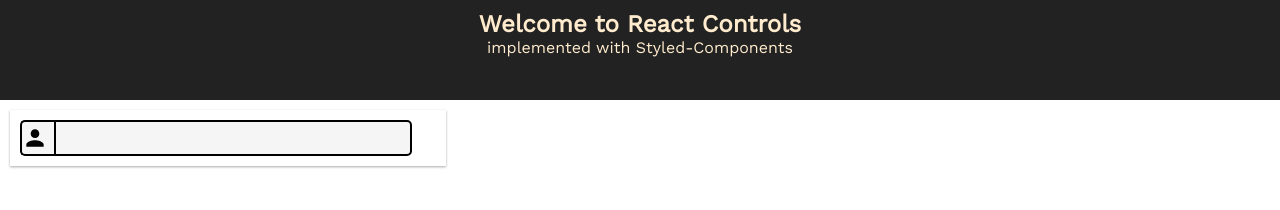
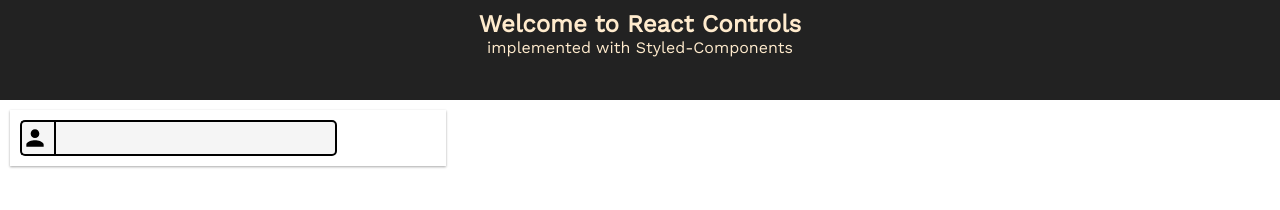
Before and after one commit to ernestoherrera/react-controls, a React (Create React App) app: page / in a window 1280 px wide. Shown: the top 210 px of the page. Built offline with nearby package versions, Linux system fonts and the light colour scheme; a web font is replaced by a local one.

Commit message:
re-size the textbox

```diff
--- a/src/controls/usernameTextbox.js
+++ b/src/controls/usernameTextbox.js
@@ -27,7 +27,7 @@
   }`;
 
   const UsernameInput = styled.input`
-    font-size: 1.2em;
+    font-size: 1.0em;
     display: block;
     background-color: ${colors.whitesmoke};
     margin: 0;
@@ -56,7 +56,7 @@
       let {inputWidth , inputHeight, iconSize, labelHeight, labelWidth, otherProps} = this.props;
       let overallHeight = '32px';
 
-      if(inputWidth === null || inputWidth === undefined) inputWidth = '350px';
+      if(inputWidth === null || inputWidth === undefined) inputWidth = '275px';
       if(inputHeight === null || inputHeight === undefined) inputHeight = overallHeight;
       if(iconSize === null || iconSize === undefined) iconSize = '26';
       if(labelHeight == null || labelHeight === undefined) labelHeight = overallHeight;
```
